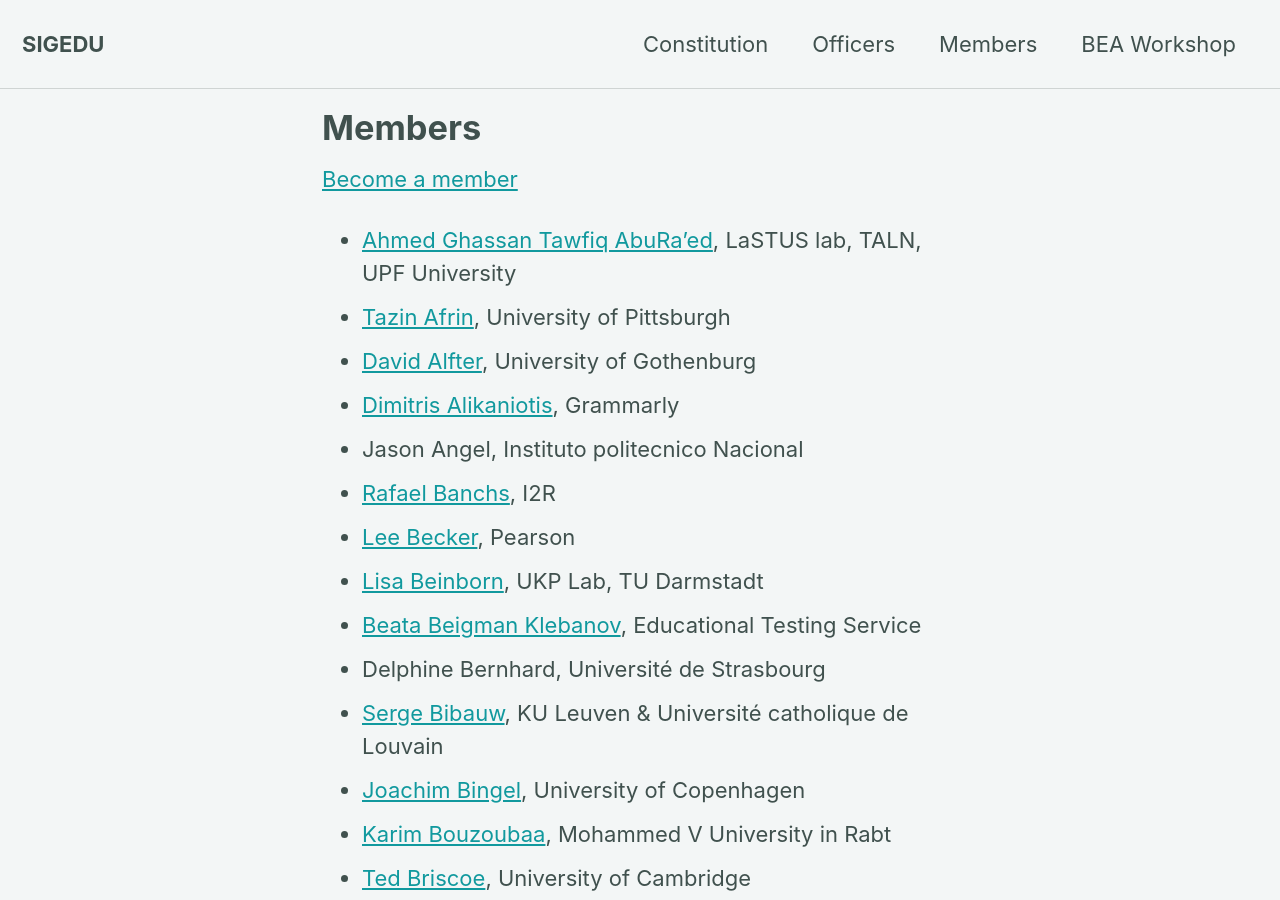
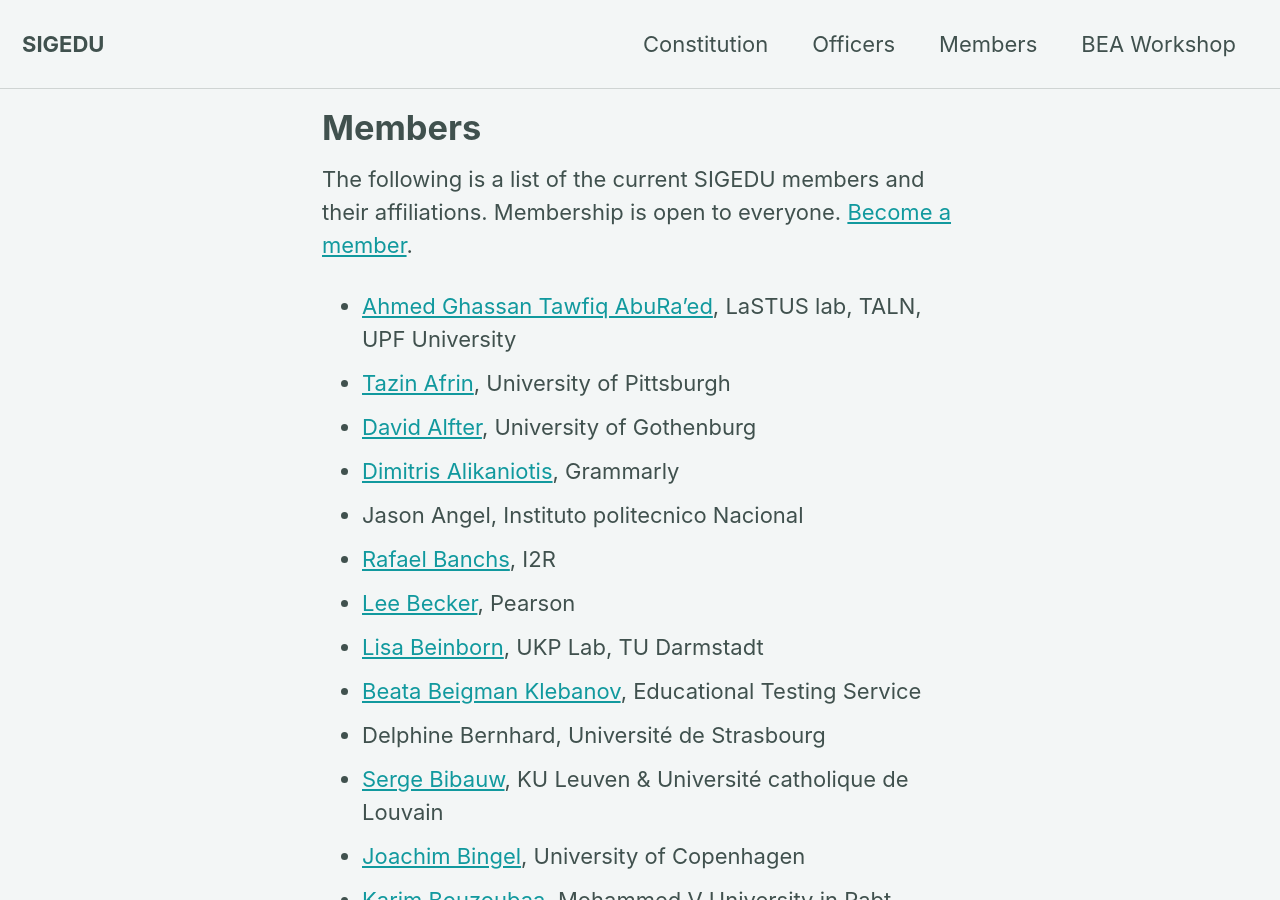
Before and after one commit to sigedu-org/website, a Jekyll site: the page built from _pages/members.md, in a window 1280 px wide and 900 px high. Built offline with Jekyll 4.4.1, drawn with Linux system fonts in a browser that asks for light colours; cached includes are drawn as plain includes; nearby versions of some CDN libraries.

Commit message:
Add a bit of text along with the link to the google form.

```diff
--- a/_pages/members.md
+++ b/_pages/members.md
@@ -7,7 +7,7 @@ sidebar: false
 toc: false
 ---
 
-[Become a member](https://docs.google.com/forms/d/e/1FAIpQLSep9q-QLIvCIVIcdyoJJA8y2Ql32YRCQfVWDNJx1FwNXD3L6Q/viewform)
+The following is a list of the current SIGEDU members and their affiliations. Membership is open to everyone. [Become a member](https://docs.google.com/forms/d/e/1FAIpQLSep9q-QLIvCIVIcdyoJJA8y2Ql32YRCQfVWDNJx1FwNXD3L6Q/viewform).
 
 - <a href="https://www.upf.edu/web/ahmed-aburaed">Ahmed Ghassan Tawfiq AbuRa'ed</a>, LaSTUS lab, TALN, UPF University<br/>
 - <a href="http://people.cs.pitt.edu/~tazinafrin/">Tazin Afrin</a>, University of Pittsburgh<br/>
```
